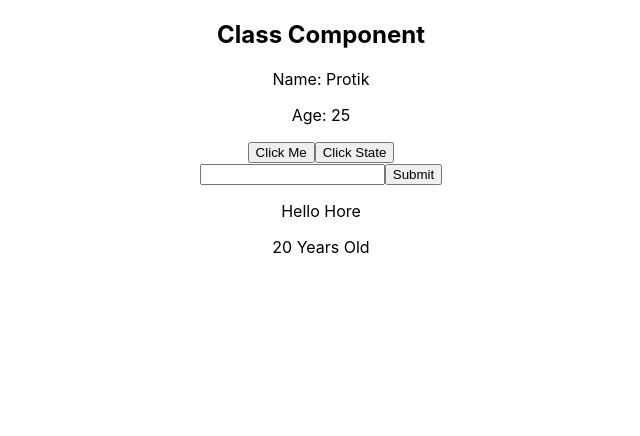
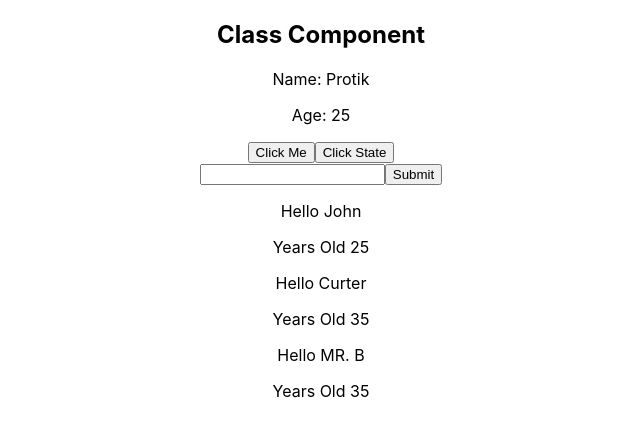
Before and after one commit to ProtikHore/react_app, a React (Create React App) app: page / in a window 1280 px wide. Shown: the top 436 px of the page, without its empty margins (319-959 px from the left). Built offline with nearby package versions, Linux system fonts and the light colour scheme.

Commit message:
react condition

```diff
--- a/src/App.js
+++ b/src/App.js
@@ -1,18 +1,34 @@
-import React from 'react';
+import React, { Component } from 'react';
 import logo from './logo.svg';
 import './App.css';
 import Greet from './components/Greet'
 import Welcome from './components/Welcome'
 import Hello from './components/Hello'
+import ListProps from './components/ListProps'
+import StateLessComponent from './components/StateLessComponent'
+import ConditionalComponent from './components/ConditionalComponent'
 
-function App() {
-  return (
-    <div className="App">
-      <Welcome name="Hore" age="20"/>
-      {/* <Greet />
-      <Hello /> */}
-    </div>
-  );
+
+class App extends Component {
+  state = {
+    listData : [
+      {name: 'John', age: 25},
+      {name: 'Curter', age: 35},
+      {name: 'Mr. A', age: 15},
+      {name: 'MR. B', age: 35},
+    ]
+  }
+  render() {
+    return (
+      <div className="App">
+        <Welcome />
+        {/* <Hello name="Hore" age="20" /> */}
+        {/* <ListProps listData={this.state.listData} /> */}
+        {/* <StateLessComponent listData={this.state.listData} /> */}
+        <ConditionalComponent listData={this.state.listData} />
+      </div>
+    );
+  }
 }
 
 
--- /dev/null
+++ b/src/components/ConditionalComponent.js
@@ -0,0 +1,50 @@
+import React, {Component} from 'react'
+
+const ConditionalComponent = (props) => {
+    console.log(props);
+    const { listData } = props;
+    // const arrayList = listData.map(list => {
+    //     if(list.age > 20) {
+    //         return (
+    //             <div className="list_prop_contant">
+    //                 <div>
+    //                     <p>Hello { list.name } </p>
+    //                     <p>Years Old { list.age }</p>
+    //                 </div>
+    //             </div>
+    //         )
+    //     } else {
+    //         return null;
+    //     }
+    // });
+    return (
+        <div>
+            {
+                listData.map(list => {
+                    return list.age > 20 ? (
+                        <div className="list_prop_contant">
+                                <div>
+                                     <p>Hello { list.name } </p>
+                                     <p>Years Old { list.age }</p>
+                                 </div>
+                             </div>
+                    ) : null
+                    // if(list.age > 20) {
+                    //     return (
+                    //         <div className="list_prop_contant">
+                    //             <div>
+                    //                 <p>Hello { list.name } </p>
+                    //                 <p>Years Old { list.age }</p>
+                    //             </div>
+                    //         </div>
+                    //     )
+                    // } else {
+                    //     return null;
+                    // }
+                })
+            }
+        </div>
+    )
+}
+
+export default ConditionalComponent
--- a/src/components/Hello.js
+++ b/src/components/Hello.js
@@ -1,17 +1,19 @@
-import React from 'react'
+import React, {Component} from 'react'
 
-const Hello = () => {
-    // return (
-    //     <div className = 'hello'>
-    //         <h2>This Is JSX</h2>
-    //     </div>
-    // )
-
-    return React.createElement(
-        'div',
-        { id: 'helli_id', className: 'hello_class'},
-        React.createElement('h2', null, 'This Is 2nd JSX')
-    )
+class Hello extends Component {
+    render() {
+        console.log(this.props);
+        const { name, age } = this.props;
+        return (
+            <div className="prop_contant">
+                {/* print from props */}
+                <div>
+                    <p>Hello { name }</p>
+                    <p>{ age } Years Old</p>
+                </div>
+            </div>
+        )
+    }
 }
 
 export default Hello
--- /dev/null
+++ b/src/components/ListProps.js
@@ -0,0 +1,27 @@
+import React, {Component} from 'react'
+
+class ListProps extends Component {
+    render() {
+        console.log(this.props);
+        const { listData } = this.props;
+        const arrayList = listData.map(list => {
+            return (
+                <div className="list_prop_contant">
+                    {/* proplist or array */}
+                    <div>
+                        {/* <p>{ list.key } </p> */}
+                        <p>Hello { list.name } </p>
+                        <p>Years Old { list.age }</p>
+                    </div>
+                </div>
+            )
+        });
+        return (
+            <div>
+                { arrayList }
+            </div>
+        )
+    }
+}
+
+export default ListProps
--- /dev/null
+++ b/src/components/StateLessComponent.js
@@ -0,0 +1,24 @@
+import React, {Component} from 'react'
+
+const StateLessComponent = (props) => {
+    console.log(props);
+    const { listData } = props;
+    const arrayList = listData.map(list => {
+        return (
+            <div className="list_prop_contant">
+                {/* proplist or array */}
+                <div>
+                    <p>Hello { list.name } </p>
+                    <p>Years Old { list.age }</p>
+                </div>
+            </div>
+        )
+    });
+    return (
+        <div>
+            { arrayList }
+        </div>
+    )
+}
+
+export default StateLessComponent
--- a/src/components/Welcome.js
+++ b/src/components/Welcome.js
@@ -31,8 +31,6 @@ class Welcome extends Component {
     }
 
     render() {
-        console.log(this.props);
-        const { name, age } = this.props;
         return (
             <div className="app_content">
                 {/* print from state */}
@@ -45,12 +43,6 @@ class Welcome extends Component {
                     <input type="text" onChange={this.formChange} />
                     <button>Submit</button>
                 </form>
-
-                {/* print from props */}
-                <div>
-                    <p>Hello { name }</p>
-                    <p>{ age } Years Old</p>
-                </div>
             </div>
         )
     }
```
